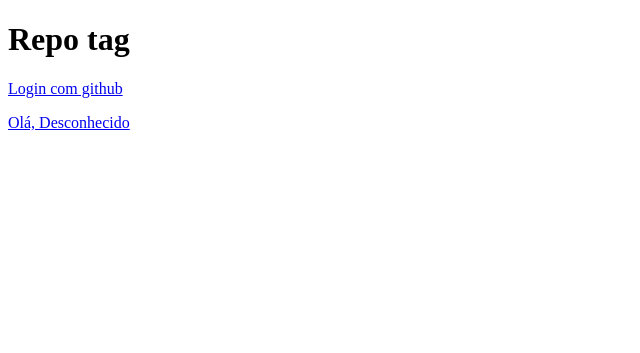
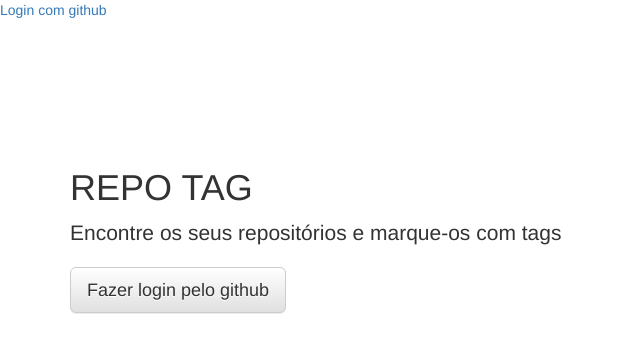
Before and after one commit to MarcoRLK/repo_tag, a Django app: page / in a window 1280 px wide. Shown: the top 353 px of the page, without its empty margins (0-640 px from the left). Run offline with Django 3.2, Linux system fonts and the light colour scheme; some libraries are stand-ins or nearby versions.

Commit message:
Updating templates

```diff
--- a/app/templates/base.html
+++ b/app/templates/base.html
@@ -5,14 +5,13 @@
   <link rel="icon" type="image/png" href="{% static 'img/favicon.png' %}">
 </head>
 <body>
-  <header>
-    <h1>Repo tag</h1>
+  <header style="margin-bottom: 10%">
     {% if user.is_authenticated %}
       <strong>{{ user.username }}</strong> /
       <a href="{% url 'home' %}">home</a> /
       <a href="{% url 'logout' %}">logout</a>
     {% else %}
-      <a href="{% url 'social:begin' 'github' %}"> Login  com github
+      <a href="{% url 'social:begin' 'github' %}"> Login  com github </a>
     {% endif %}
   </header>
   <main>
@@ -26,5 +25,15 @@
   </main>
   <footer>
   </footer>
+
+    <!-- Latest compiled and minified CSS -->
+<link rel="stylesheet" href="https://stackpath.bootstrapcdn.com/bootstrap/3.4.1/css/bootstrap.min.css" integrity="sha384-HSMxcRTRxnN+Bdg0JdbxYKrThecOKuH5zCYotlSAcp1+c8xmyTe9GYg1l9a69psu" crossorigin="anonymous">
+
+<!-- Optional theme -->
+<link rel="stylesheet" href="https://stackpath.bootstrapcdn.com/bootstrap/3.4.1/css/bootstrap-theme.min.css" integrity="sha384-6pzBo3FDv/PJ8r2KRkGHifhEocL+1X2rVCTTkUfGk7/0pbek5mMa1upzvWbrUbOZ" crossorigin="anonymous">
+
+<!-- Latest compiled and minified JavaScript -->
+<script src="https://stackpath.bootstrapcdn.com/bootstrap/3.4.1/js/bootstrap.min.js" integrity="sha384-aJ21OjlMXNL5UyIl/XNwTMqvzeRMZH2w8c5cRVpzpU8Y5bApTppSuUkhZXN0VxHd" crossorigin="anonymous"></script>
+
 </body>
 </html>
--- a/app/templates/index.html
+++ b/app/templates/index.html
@@ -3,11 +3,32 @@
 {% block content %}
 
 <body>
-	{% if user.is_authenticated %}
-		<p class="display-4">Olá, {{ user.first_name }}! Seus repositórios foram salvos no nosso Banco de Dados.</p>
-	{% else %}
-		<p class="display-4">Olá, Desconhecido</p>
-	{% endif %}
+		<div class="site-wrapper">
+
+				<div class="site-wrapper-inner">
+
+					<div class="container">
+
+						<div class="inner cover">
+							<h1 class="cover-heading">REPO TAG</h1>
+							<p class="lead">Encontre os seus repositórios e marque-os com tags</p>
+							<p class="lead">
+
+							{% if user.is_authenticated %}
+								<p class="display-4">Olá, {{ user.first_name }}! Seus repositórios foram salvos no nosso Banco de Dados.</p>
+								<a href="/app/" class="btn btn-lg btn-default">Repositórios</a>
+							{% else %}
+								<a href="{% url 'social:begin' 'github' %}" class="btn btn-lg btn-default">Fazer login pelo github</a>
+							{% endif %}
+
+							</p>
+						</div>
+
+					</div>
+
+				</div>
+
+			</div>
 
 </body>
 
--- a/app/views.py
+++ b/app/views.py
@@ -60,13 +60,14 @@
                 else:
                     bd_rep.tags.remove(t)
                 bd_rep.save()
+            return HttpResponseRedirect('/app/')
 
         elif "form2" in request.POST:
             tag_name = request.POST['tag_name']
             color = request.POST['color']
             create_tag(tag_name, color, creator)
 
-        return HttpResponseRedirect('/app/repo/' + str(github_id))
+            return HttpResponseRedirect('/app/repo/' + str(github_id))
 
 def get_repos(username):
 
```
Also changed, not shown: app/templates/repository.html (+23 -15 lines).
